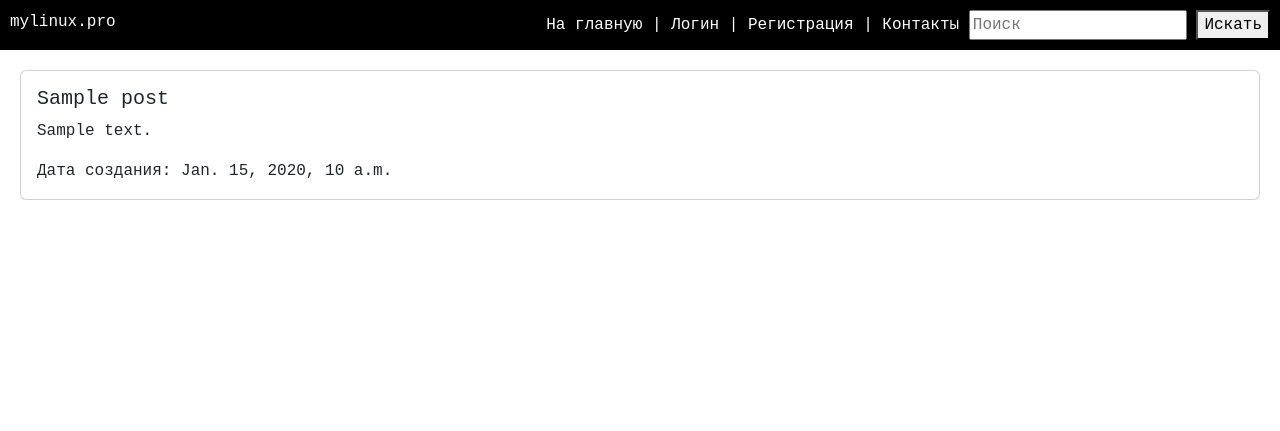
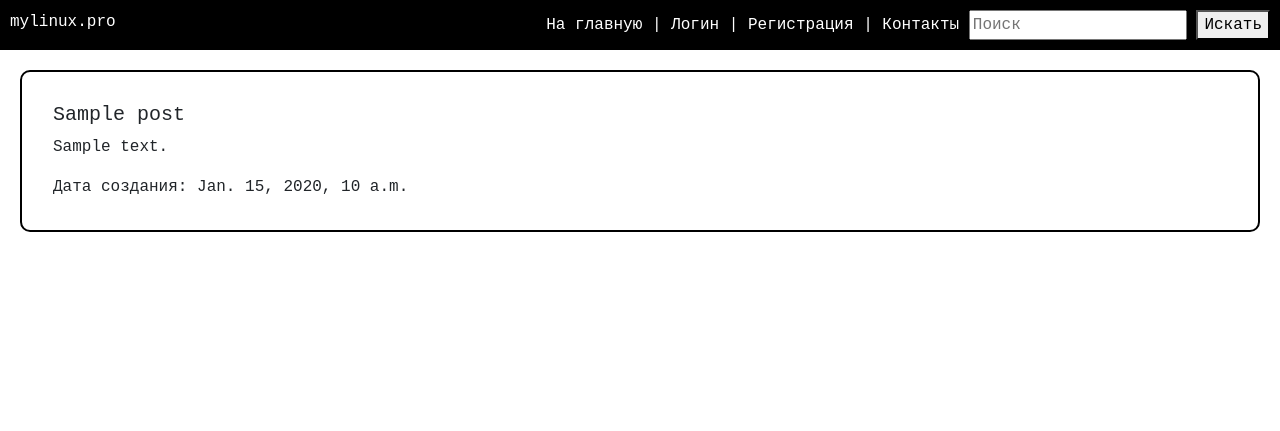
Before and after one commit to kosterZU8Dm/project2, a Django app: page / in a window 1280 px wide. Shown: the top 431 px of the page. Run offline with Django 5.2, Linux system fonts and the light colour scheme; tables that the repository leaves empty hold one stand-in row (values such as "Sample post"); some libraries are stand-ins or nearby versions.

Commit message:
add new style for every post on main page

```diff
--- a/blog/templates/blog/main_page.html
+++ b/blog/templates/blog/main_page.html
@@ -46,6 +46,12 @@
         .card-title a {
             color: inherit; /* Наследует цвет текста из родительского элемента */
             text-decoration: none; /* Убирает подчеркивание */
+        }
+        .card {
+            margin-bottom: 20px; /* Отступ между постами */
+            border: 2px solid black; /* Черный контур */
+            border-radius: 10px; /* Закругленные углы */
+            padding: 15px; /* Дополнительный отступ внутри поста */
         }
     </style>
 </head>
```
